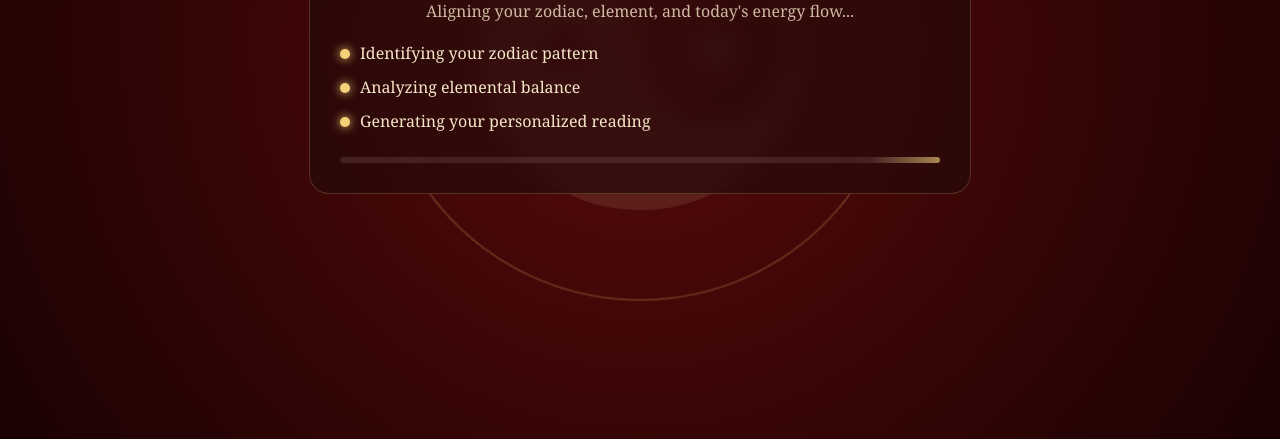
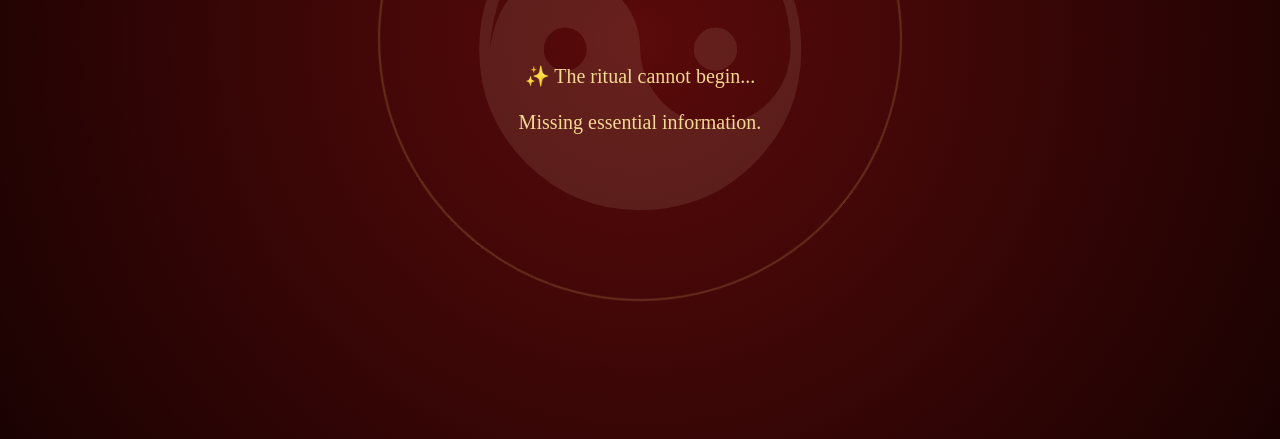
Before and after one commit to linkboth/pub, a plain HTML site: page index.html in a window 1280 px wide. Shown: the part 361-800 px from the top of the page. Drawn offline with Linux system fonts and the light colour scheme.

Commit message:
Update index.html

```diff
--- a/index.html
+++ b/index.html
@@ -147,16 +147,32 @@
 
 <script>
   const params = new URLSearchParams(window.location.search);
-  const name = params.get("name") || "Friend";
-  const birthDate = params.get("birthDate") || "";
+  const name = params.get("name");
+  const birthDate = params.get("birthDate");
 
   const secretKey = "mystic_gate_2026_88";
   const resultBase = "http://54.255.171.155:5678/webhook/daily-energy-result";
 
-  setTimeout(() => {
-    const target = `${resultBase}?name=${encodeURIComponent(name)}&birthDate=${encodeURIComponent(birthDate)}&key=${encodeURIComponent(secretKey)}`;
-    window.location.href = target;
-  }, 6000);
+  // 参数校验（更优雅）
+  if (!name || !birthDate) {
+    document.body.innerHTML = `
+      <div style="
+        color:#f5d78e;
+        text-align:center;
+        margin-top:120px;
+        font-size:20px;
+        font-family:serif;
+      ">
+        ✨ The ritual cannot begin...<br><br>
+        Missing essential information.
+      </div>
+    `;
+  } else {
+    setTimeout(() => {
+      const target = `${resultBase}?name=${encodeURIComponent(name)}&birthDate=${encodeURIComponent(birthDate)}&key=${encodeURIComponent(secretKey)}`;
+      window.location.href = target;
+    }, 2500); // 建议改短一点，体验更好
+  }
 </script>
 
 </body>
```
